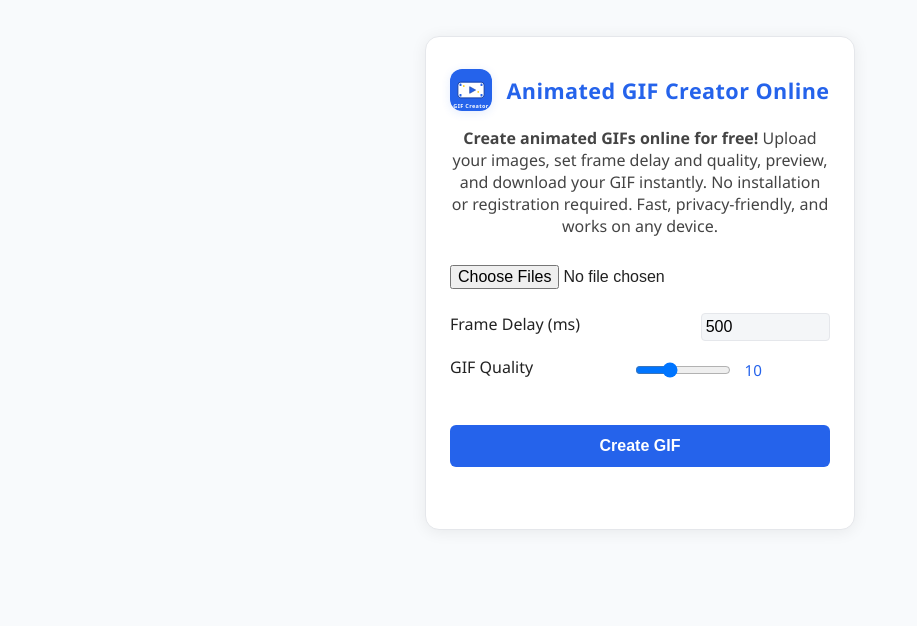
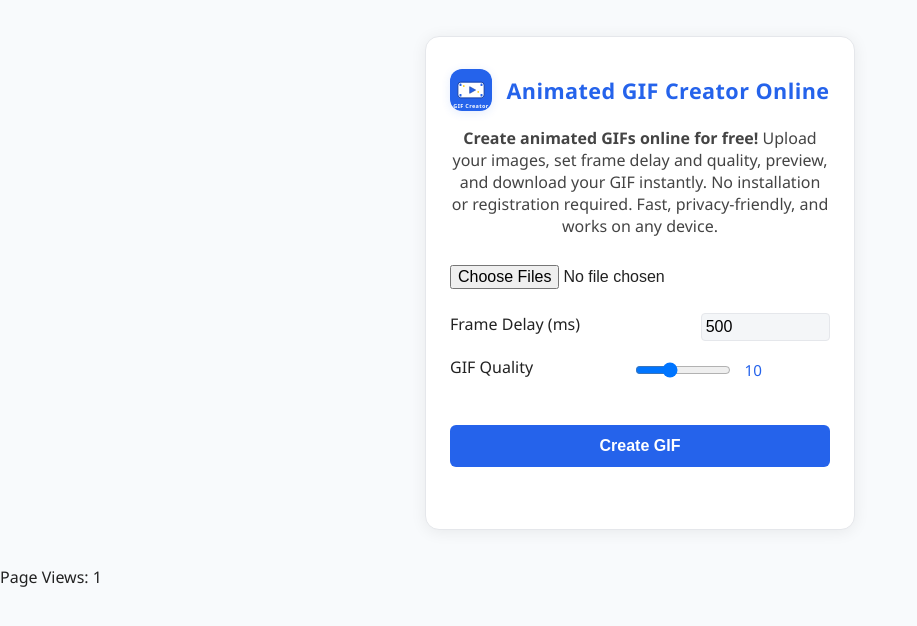
Before and after one commit to Ajay209Git/GIF_Creator, a plain HTML site: page index.html in a window 1280 px wide. Shown: the whole page, without its empty margins (0-917 px from the left). Drawn offline with Linux system fonts and the light colour scheme.

Commit message:
Update index.html

```diff
--- a/index.html
+++ b/index.html
@@ -280,6 +280,18 @@
     <div id="result"></div>
     <canvas id="canvas" style="display:none"></canvas>
   </div>
+<!-- Add inside your HTML file, e.g., index.html -->
+<div>
+  Page Views: <span id="page-view-count"></span>
+</div>
+<script>
+  // Retrieve or initialize page view count
+  let count = localStorage.getItem('gifCreatorPageViews');
+  count = count ? parseInt(count) : 0;
+  count += 1;
+  localStorage.setItem('gifCreatorPageViews', count);
+  document.getElementById('page-view-count').textContent = count;
+</script>
   <script>
     const imageInput = document.getElementById('imageInput');
     const preview = document.getElementById('preview');
```
